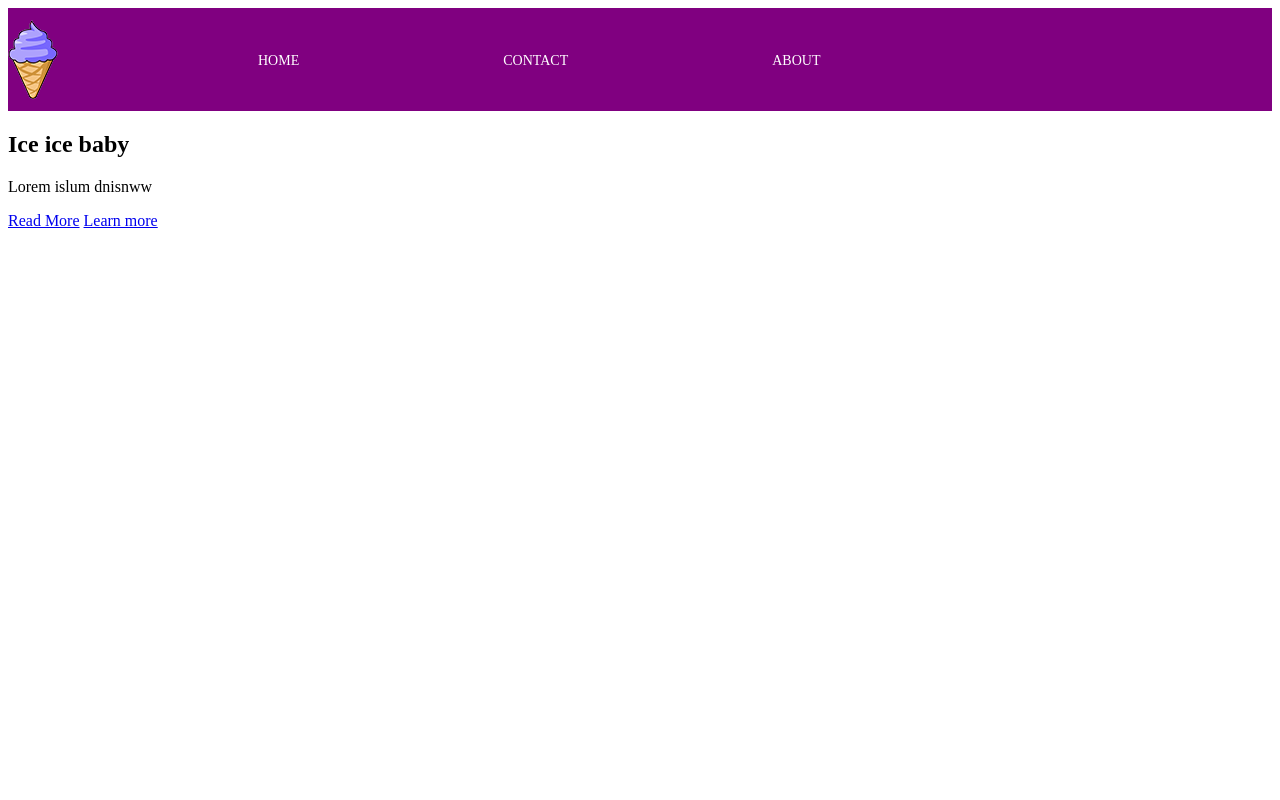
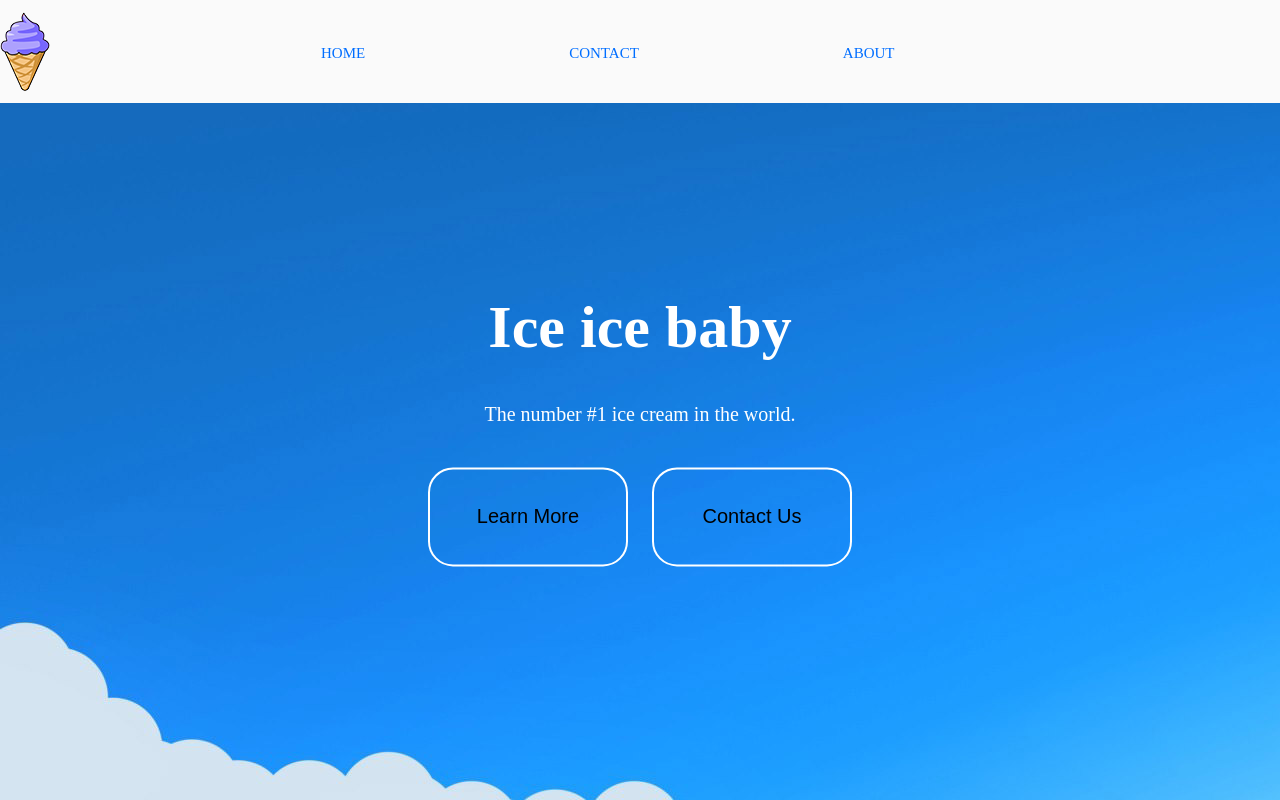
Before and after one commit to nkus0004/Final, a plain HTML site: page index.html in a window 1280 px wide. Drawn offline with Linux system fonts and the light colour scheme.

```diff
--- a/css/style.css
+++ b/css/style.css
@@ -1,5 +1,13 @@
+#myFakeElement { color:red ; }
+
+body{
+    background-image: url(../pictures/12.jpg);
+    margin: 0;
+    padding: 0;
+    color: #000;
+}
 header{
-    background: purple;
+    background: rgb(250, 250, 250);
 }
 
 header::after{
@@ -13,8 +21,13 @@ header::after{
 }
 
 nav{
+    width: 85%;
+    margin: auto;
+    display: flex;
+    align-items: center;
+    justify-content: space-between;
+}
 
-}
 
 nav ul {
     margin:0;
@@ -26,7 +39,7 @@ nav li{
     display: inline-block;
     margin-left: 200px;
     padding-top: 45px;
-    font-size: 14px;
+    font-size: 15px;
     position: relative;
 }
 
@@ -34,7 +47,7 @@ nav a:hover {
     color: rgb(0, 255, 0);
 }
 nav a{
-    color: white;
+    color: rgb(0, 110, 255);
     text-decoration: none;
     text-transform: uppercase;
 }
@@ -52,3 +65,57 @@ nav a::before{
 nav a:hover::before{
     width: 100%;
 }
+
+.content{
+    width: 100%;
+    position: absolute;
+    top: 50%;
+    transform: translateY(-50%);
+    text-align: center;
+    color: white;
+}
+
+.content h1{
+    font-size: 60px;
+    margin-top: 80px;
+}
+.content p{
+    margin: 20px auto;
+    font-size: 20px;
+    font-weight: 100;
+    line-height: 25px;
+}
+
+button{
+    width: 200px;
+    padding: 15px 0;
+    text-align: center;
+    margin: 20px 10px;
+    border-radius: 25px;
+    font-weight: bold;
+    border: 2px solid #ffffff;
+    background: transparent;
+    flood-color: green;
+    cursor: pointer;
+    position: relative;
+    overflow: hidden;
+}
+span{
+    background: white;
+    height: 100%;
+    width: 0;
+    border-radius: 25px;
+    position: absolute;
+    left: 0;
+    bottom: 0;
+    z-index: -1;
+    transition: 0.5s;
+}
+
+button:hover span{
+    width: 100%;
+}
+
+button:hover{
+    border: none;
+}
--- a/index.html
+++ b/index.html
@@ -20,11 +20,13 @@
         </nav>
     </div>
 </header>
-<div class="banner-text">
-    <h2>Ice ice baby</h2>
-    <p>Lorem islum dnisnww</p>
-    <a href="#">Read More</a>
-    <a href="#">Learn more</a>
+<div class="content">
+    <h1>Ice ice baby</h1>
+    <p>The number #1 ice cream in the world.</p>
+    <div>
+        <button type="button"><span></span><p>Learn More</p></button>
+        <button type="button"><span></span><p>Contact Us</p></button>
+    </div>
 </div>
 </body>
 </html>
```
Also changed, not shown: About.html (added, +16 -0 lines), pictures/12.jpg (added).
